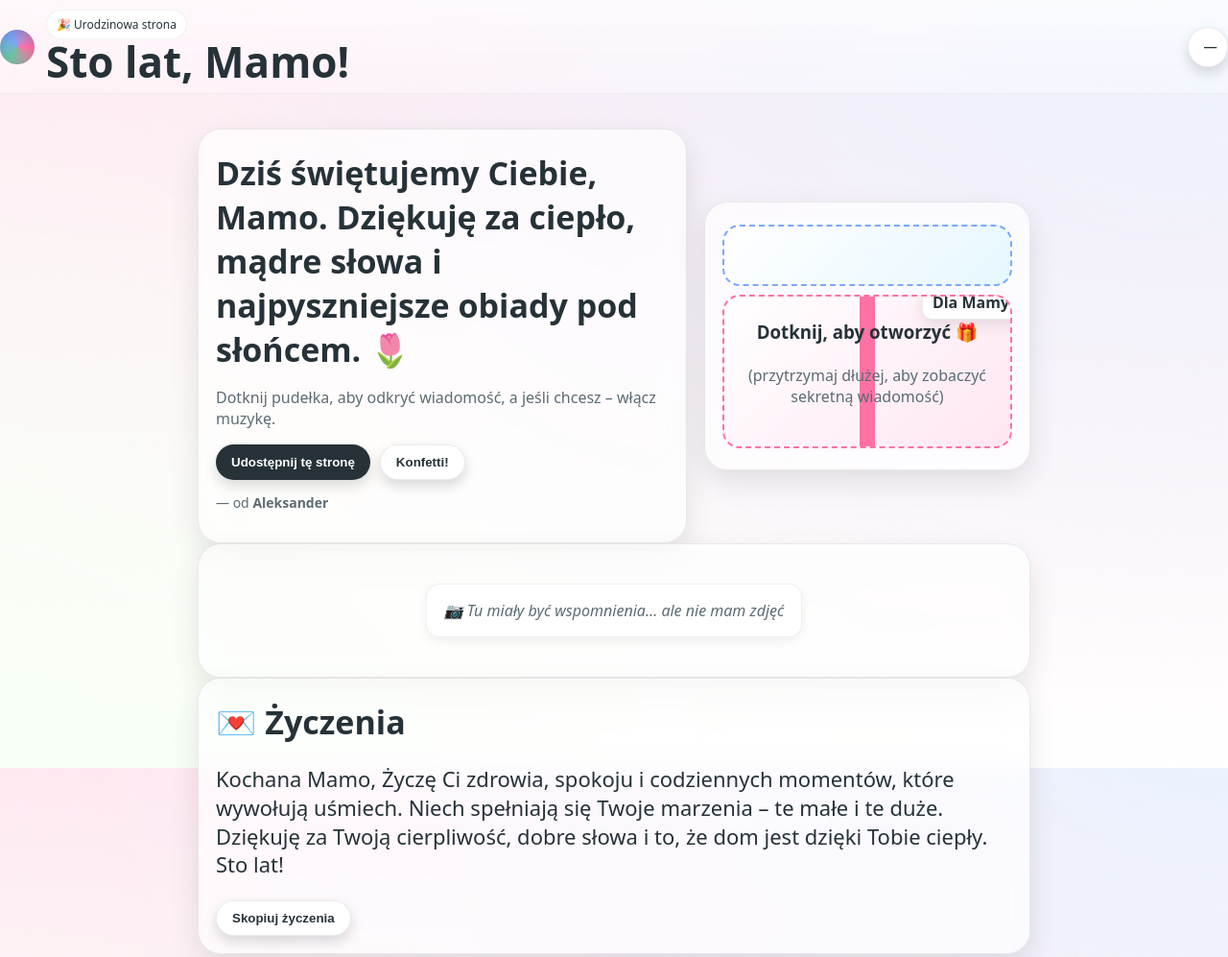
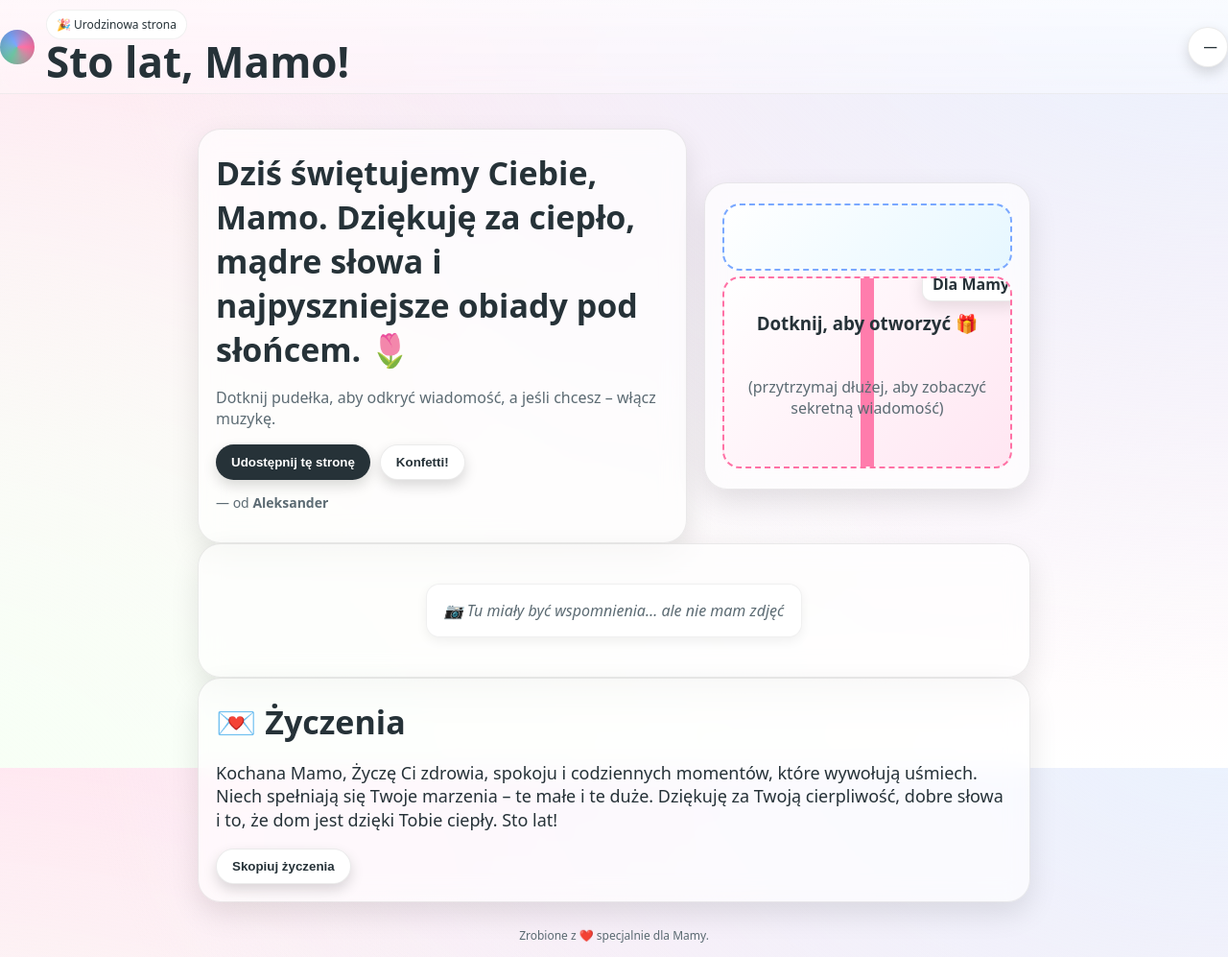
Before and after one commit to jordixi1992/birthday., a plain HTML site: page index.html in a window 1280 px wide. Shown: the top 997 px of the page at 96% size. Drawn offline with Linux system fonts and the light colour scheme.

Commit message:
Add files via upload

```diff
--- a/index.html
+++ b/index.html
@@ -27,20 +27,21 @@
     .player button{width:42px;height:42px;border-radius:50%;display:grid;place-items:center}
     .note{font-size:14px}
     /* Gift box */
-    .gift{position:relative;display:grid;place-items:center;min-height:280px}
-    .lid,.box{width:100%;max-width:380px;border-radius:18px}
-    .box{height:160px;background:linear-gradient(135deg,#fff, #ffe6f2);border:2px dashed var(--accent);position:relative;overflow:hidden}
-    .lid{height:64px;background:linear-gradient(135deg,#fff, #e6f7ff);border:2px dashed var(--accent3); transform-origin:bottom center;transform:rotateX(0deg);transition:transform .6s cubic-bezier(.2,.8,.2,1)}
-    .ribbon{position:absolute;top:0;left:50%;transform:translateX(-50%);width:16px;height:100%;background:var(--accent)}
+    .gift{position:relative;display:grid;place-items:center;min-height:320px}
+    .lid,.box{width:100%;max-width:420px;border-radius:18px}
+    .box{height:200px;background:linear-gradient(135deg,#fff, #ffe6f2);border:2px dashed var(--accent);position:relative;overflow:hidden}
+    .lid{height:70px;background:linear-gradient(135deg,#fff, #e6f7ff);border:2px dashed var(--accent3); transform-origin:bottom center;transform:rotateX(0deg);transition:transform .6s cubic-bezier(.2,.8,.2,1)}
+    .ribbon{position:absolute;top:0;left:50%;transform:translateX(-50%);width:14px;height:100%;background:var(--accent);opacity:.9;pointer-events:none}
     .tag{position:absolute;right:-10px;top:-12px;background:#fff;border-radius:10px;padding:6px 10px;border:1px solid rgba(0,0,0,.08);box-shadow:0 6px 16px rgba(0,0,0,.1);font-weight:700}
     .message{position:absolute;inset:12px;display:grid;place-items:center;text-align:center;padding:12px}
     .message h3{margin:0 0 6px}
-    .reveal{position:absolute;inset:12px;display:none;place-items:center;text-align:center;padding:12px}
+    .reveal{position:absolute;inset:12px;display:none;grid-template-rows:auto 1fr;gap:8px;text-align:center;padding:12px 18px 12px 26px; overflow:auto; overscroll-behavior:contain; -webkit-overflow-scrolling:touch}
     .gift.open .lid{transform:rotateX(140deg)}
     .gift.open .message{display:none}
     .gift.open .reveal{display:grid;animation:pop .5s ease}
-    .wish{font-size:clamp(18px, 3.2vw, 22px);line-height:1.35}
-    .type{border-right:2px solid var(--ink);white-space:nowrap;overflow:hidden}
+    .reveal h3{margin:0;font-size:clamp(16px, 2.6vw, 22px);line-height:1.2}
+    .wish{font-size:clamp(15px, 2.4vw, 18px);line-height:1.35;word-break:break-word;hyphens:auto;text-wrap:pretty}
+    .type{border-right:2px solid var(--ink);white-space:wrap;overflow:hidden}
     @keyframes pop{from{transform:translateY(10px);opacity:0}to{transform:translateY(0);opacity:1}}
     /* Gallery placeholder */
     .gallery{display:grid;place-items:center;padding:18px;min-height:140px}
@@ -48,7 +49,7 @@
     /* Confetti */
     #confetti{position:fixed;inset:0;pointer-events:none}
     footer{margin-top:26px;text-align:center;font-size:12px;color:var(--muted)}
-    @media (max-width:820px){ .hero{grid-template-columns:1fr} }
+    @media (max-width:820px){ .hero{grid-template-columns:1fr} .box{height:190px} .lid{height:64px} }
   </style>
 </head>
 <body>
@@ -85,10 +86,8 @@
             <p class="muted">(przytrzymaj dłużej, aby zobaczyć sekretną wiadomość)</p>
           </div>
           <div class="reveal">
-            <div>
-              <h3 id="revealTitle">Najlepsza Mama na świecie</h3>
-              <p id="revealText" class="wish type"></p>
-            </div>
+            <h3 id="revealTitle">Najlepsza Mama na świecie</h3>
+            <p id="revealText" class="wish type"></p>
           </div>
         </div>
       </div>
@@ -149,7 +148,7 @@ function initText(){
   $('#fromName').textContent = CONFIG.FROM_NAME;
   $('#lead').innerHTML = `Dziś świętujemy Ciebie, <strong>${mom}</strong>. Dziękuję za ciepło, mądre słowa i najpyszniejsze obiady pod słońcem. 🌷`;
   $('#revealTitle').textContent = CONFIG.REVEAL_TITLE && CONFIG.REVEAL_TITLE.trim() ? CONFIG.REVEAL_TITLE : `Najlepsza ${mom} na świecie`;
-  typeText($('#revealText'), CONFIG.SHORT_WISH, 14);
+  typeText($('#revealText'), CONFIG.SHORT_WISH, 16);
   $('#longWish').textContent = (CONFIG.LONG_WISH_TEMPLATE || '').replaceAll('{MOM_NAME}', mom);
   if(CONFIG.AUDIO_URL){ const a = $('#audio'); a.src = CONFIG.AUDIO_URL; }
 }
@@ -159,9 +158,9 @@ function initText(){
   const gift = $('#gift'); if(!gift) return;
   let pressTimer=null, opened=false, secret=false;
   const open = ()=>{ if(opened) return; opened=true; gift.classList.add('open'); boomConfetti(); };
-  const revealSecret = ()=>{ secret=true; typeText($('#revealText'), CONFIG.SECRET_WISH, 16); };
+  const revealSecret = ()=>{ secret=true; typeText($('#revealText'), CONFIG.SECRET_WISH, 18); };
   gift.addEventListener('click', ()=>{ if(!secret) open(); });
-  function startHold(){ pressTimer=setTimeout(()=>{ if(opened) revealSecret(); else {open(); setTimeout(revealSecret, 300);} }, 650); }
+  function startHold(){ pressTimer=setTimeout(()=>{ if(opened) revealSecret(); else {open(); setTimeout(revealSecret, 250);} }, 600); }
   function cancelHold(){ clearTimeout(pressTimer); }
   gift.addEventListener('touchstart', startHold, {passive:true});
   gift.addEventListener('mousedown', startHold);
@@ -195,7 +194,7 @@ function makePiece(){
   return {x:Math.random()*W, y:-20-Math.random()*H, r:4+Math.random()*6, s:1+Math.random()*2.5, a:Math.random()*360, c:colors[(Math.random()*colors.length)|0]};
 }
 function boomConfetti(){
-  for(let i=0;i<120;i++) pieces.push(makePiece());
+  for(let i=0;i<140;i++) pieces.push(makePiece());
 }
 function tick(){
   ctx.clearRect(0,0,W,H);
```
